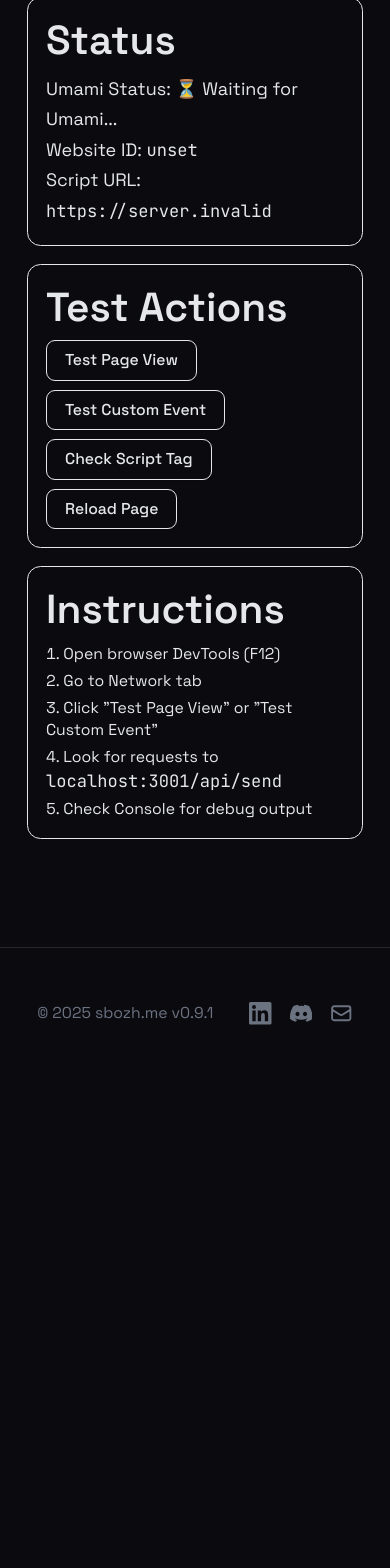
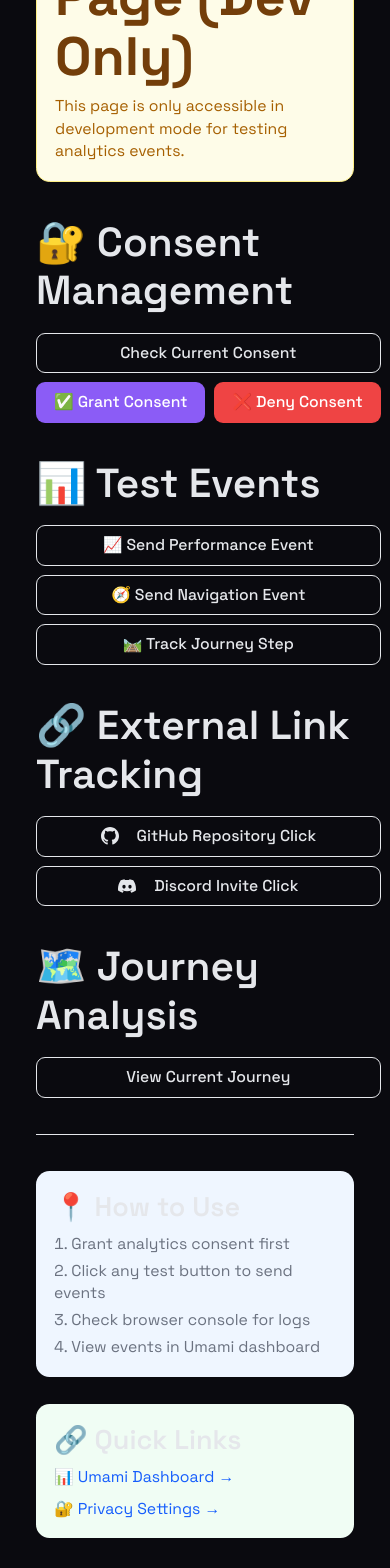
Before and after one commit to sbozh-me/website, a Next.js app in the folder apps/web/: page /test-analytics in a window 390 px wide. Shown: the part 360-1928 px from the top of the page. Before the commit the page ends 1439 px from the top, so only its background shows below. Built offline with nearby package versions, Linux system fonts and the light colour scheme; no server answers.

Commit message:
feat(analytics): add external link tracking and test page

```diff
--- a/apps/web/app/(main)/test-analytics/page.tsx
+++ b/apps/web/app/(main)/test-analytics/page.tsx
@@ -1,112 +1,215 @@
 'use client';
 
-import { useEffect, useState } from 'react';
 import { Button } from '@sbozh/react-ui/components/ui/button';
+import { analyticsEvents, EventCategory, EventAction } from '@/lib/analytics/events';
+import { userJourney } from '@/lib/analytics/journey';
+import { consentManager } from '@/lib/privacy/consent';
+import { useExternalLinkTracking } from '@/hooks/useExternalLinkTracking';
+import { notFound } from 'next/navigation';
 
 export default function TestAnalyticsPage() {
-  const [umamiStatus, setUmamiStatus] = useState<string>('Checking...');
-  const [websiteId, setWebsiteId] = useState<string>('');
+  // Only show this page in development mode
+  if (process.env.NODE_ENV === 'production') {
+    notFound();
+  }
 
-  useEffect(() => {
-    // Check environment variables
-    const id = process.env.NEXT_PUBLIC_UMAMI_WEBSITE_ID || 'Not set';
-    setWebsiteId(id);
+  const { trackRepositoryClick, trackDiscordInviteClick, trackExternalLink } = useExternalLinkTracking();
 
-    // Check if Umami is loaded
-    const checkUmami = setInterval(() => {
-      if (window.umami) {
-        setUmamiStatus('✅ Umami loaded');
-        clearInterval(checkUmami);
-
-        // Check what's in the umami object
-        console.log('Umami object:', window.umami);
-        console.log('Umami track function:', window.umami.track);
-      } else {
-        setUmamiStatus('⏳ Waiting for Umami...');
-      }
-    }, 500);
-
-    // Cleanup
-    return () => clearInterval(checkUmami);
-  }, []);
-
-  const testPageView = () => {
-    if (window.umami) {
-      console.log('Sending test pageview...');
-      window.umami.track('pageview');
-    } else {
-      alert('Umami not loaded!');
-    }
+  const testPerformanceEvent = () => {
+    analyticsEvents.track({
+      category: EventCategory.Performance,
+      action: EventAction.View,
+      label: 'test_metric',
+      value: Math.round(Math.random() * 1000),
+      metadata: {
+        test: true,
+        timestamp: new Date().toISOString(),
+      },
+    });
+    console.log('✅ Performance event sent');
   };
 
-  const testCustomEvent = () => {
-    if (window.umami) {
-      console.log('Sending test event...');
-      window.umami.track('test-button-click', {
-        button: 'test',
-        timestamp: new Date().toISOString()
+  const testUserJourney = () => {
+    userJourney.track('test_page_view', {
+      page: '/test-analytics',
+      action: 'button_click',
     });
-    } else {
-      alert('Umami not loaded!');
-    }
+    console.log('✅ Journey step tracked');
   };
 
-  const checkScript = () => {
-    const scripts = document.querySelectorAll('script');
-    scripts.forEach(script => {
-      if (script.src.includes('umami') || script.src.includes('3001')) {
-        console.log('Found Umami script:', {
-          src: script.src,
-          'data-website-id': script.getAttribute('data-website-id'),
-          'data-auto-track': script.getAttribute('data-auto-track'),
-          'data-domains': script.getAttribute('data-domains'),
+  const testNavigationEvent = () => {
+    analyticsEvents.track({
+      category: EventCategory.Navigation,
+      action: EventAction.Click,
+      label: 'test_navigation',
+      metadata: {
+        from: '/test-analytics',
+        to: '/home',
+      },
     });
-      }
+    console.log('✅ Navigation event sent');
+  };
+
+  const testRepositoryClick = () => {
+    trackRepositoryClick({
+      repository: 'https://github.com/sbozh/website',
+      projectName: 'sbozh.me',
+      platform: 'github',
+      location: 'test_page',
     });
+    console.log('✅ Repository click tracked');
+  };
+
+  const testDiscordInviteClick = () => {
+    trackDiscordInviteClick({
+      inviteCode: 'test123',
+      serverName: 'sbozh.me Community',
+      location: 'test_page',
+    });
+    console.log('✅ Discord invite click tracked');
+  };
+
+  const checkConsent = () => {
+    const state = consentManager.getState();
+    console.log('Consent state:', state);
+    alert(`Analytics consent: ${state.analytics ? '✅ Granted' : '❌ Denied'}`);
+  };
+
+  const grantConsent = () => {
+    consentManager.saveConsent({ analytics: true });
+    console.log('✅ Analytics consent granted');
+    alert('Analytics consent granted!');
+  };
+
+  const denyConsent = () => {
+    consentManager.saveConsent({ analytics: false });
+    console.log('❌ Analytics consent denied');
+    alert('Analytics consent denied!');
+  };
+
+  const showJourney = () => {
+    const journey = userJourney.getJourney();
+    console.log('User Journey:', journey);
+    alert(`User has ${journey.length} steps in their journey. Check console for details.`);
   };
 
   return (
-    <div className="mx-auto px-6 md:px-12 lg:px-24 py-24">
-      <div className="max-w-3xl mx-auto">
-        <h1 className="tracking-tight">Analytics Debug Page</h1>
-
-        <div className="mt-8 space-y-4">
-          <div className="p-4 border rounded-lg">
-            <h2 className="font-semibold mb-2">Status</h2>
-            <p>Umami Status: {umamiStatus}</p>
-            <p>Website ID: <code className="text-xs">{websiteId}</code></p>
-            <p>Script URL: <code className="text-xs">{process.env.NEXT_PUBLIC_UMAMI_SCRIPT_URL}</code></p>
+    <div className="container mx-auto p-8 space-y-8">
+      <div className="bg-yellow-50 dark:bg-yellow-950/20 border border-yellow-200 dark:border-yellow-800 rounded-lg p-4">
+        <h1 className="text-2xl font-bold text-yellow-900 dark:text-yellow-100">
+          🧪 Analytics Testing Page (Dev Only)
+        </h1>
+        <p className="text-sm text-yellow-700 dark:text-yellow-300 mt-2">
+          This page is only accessible in development mode for testing analytics events.
+        </p>
       </div>
 
-          <div className="p-4 border rounded-lg">
-            <h2 className="font-semibold mb-2">Test Actions</h2>
-            <div className="flex gap-2 flex-wrap">
-              <Button onClick={testPageView} variant="outline">
-                Test Page View
+      <div className="grid md:grid-cols-2 gap-8">
+        {/* Consent Management */}
+        <div className="space-y-4">
+          <h2 className="text-lg font-semibold flex items-center gap-2">
+            🔐 Consent Management
+          </h2>
+          <div className="space-y-2">
+            <Button onClick={checkConsent} className="w-full" variant="outline">
+              Check Current Consent
             </Button>
-              <Button onClick={testCustomEvent} variant="outline">
-                Test Custom Event
+            <div className="flex gap-2">
+              <Button onClick={grantConsent} className="flex-1" variant="default">
+                ✅ Grant Consent
               </Button>
-              <Button onClick={checkScript} variant="outline">
-                Check Script Tag
+              <Button onClick={denyConsent} className="flex-1" variant="destructive">
+                ❌ Deny Consent
               </Button>
-              <Button onClick={() => window.location.reload()} variant="outline">
-                Reload Page
+            </div>
+          </div>
+        </div>
+
+        {/* Event Testing */}
+        <div className="space-y-4">
+          <h2 className="text-lg font-semibold flex items-center gap-2">
+            📊 Test Events
+          </h2>
+          <div className="space-y-2">
+            <Button onClick={testPerformanceEvent} className="w-full" variant="outline">
+              📈 Send Performance Event
+            </Button>
+            <Button onClick={testNavigationEvent} className="w-full" variant="outline">
+              🧭 Send Navigation Event
+            </Button>
+            <Button onClick={testUserJourney} className="w-full" variant="outline">
+              🛤️ Track Journey Step
             </Button>
           </div>
         </div>
 
-          <div className="p-4 border rounded-lg">
-            <h2 className="font-semibold mb-2">Instructions</h2>
-            <ol className="list-decimal list-inside space-y-1 text-sm">
-              <li>Open browser DevTools (F12)</li>
-              <li>Go to Network tab</li>
-              <li>Click "Test Page View" or "Test Custom Event"</li>
-              <li>Look for requests to <code>localhost:3001/api/send</code></li>
-              <li>Check Console for debug output</li>
+        {/* External Link Tracking */}
+        <div className="space-y-4">
+          <h2 className="text-lg font-semibold flex items-center gap-2">
+            🔗 External Link Tracking
+          </h2>
+          <div className="space-y-2">
+            <Button onClick={testRepositoryClick} className="w-full" variant="outline">
+              <svg className="w-4 h-4 mr-2" viewBox="0 0 24 24" fill="currentColor">
+                <path d="M12 0c-6.626 0-12 5.373-12 12 0 5.302 3.438 9.8 8.207 11.387.599.111.793-.261.793-.577v-2.234c-3.338.726-4.033-1.416-4.033-1.416-.546-1.387-1.333-1.756-1.333-1.756-1.089-.745.083-.729.083-.729 1.205.084 1.839 1.237 1.839 1.237 1.07 1.834 2.807 1.304 3.492.997.107-.775.418-1.305.762-1.604-2.665-.305-5.467-1.334-5.467-5.931 0-1.311.469-2.381 1.236-3.221-.124-.303-.535-1.524.117-3.176 0 0 1.008-.322 3.301 1.23.957-.266 1.983-.399 3.003-.404 1.02.005 2.047.138 3.006.404 2.291-1.552 3.297-1.23 3.297-1.23.653 1.653.242 2.874.118 3.176.77.84 1.235 1.911 1.235 3.221 0 4.609-2.807 5.624-5.479 5.921.43.372.823 1.102.823 2.222v3.293c0 .319.192.694.801.576 4.765-1.589 8.199-6.086 8.199-11.386 0-6.627-5.373-12-12-12z"/>
+              </svg>
+              GitHub Repository Click
+            </Button>
+            <Button onClick={testDiscordInviteClick} className="w-full" variant="outline">
+              <svg className="w-4 h-4 mr-2" viewBox="0 0 24 24" fill="currentColor">
+                <path d="M20.317 4.37a19.791 19.791 0 0 0-4.885-1.515a.074.074 0 0 0-.079.037c-.21.375-.444.864-.608 1.25a18.27 18.27 0 0 0-5.487 0a12.64 12.64 0 0 0-.617-1.25a.077.077 0 0 0-.079-.037A19.736 19.736 0 0 0 3.677 4.37a.07.07 0 0 0-.032.027C.533 9.046-.32 13.58.099 18.057a.082.082 0 0 0 .031.057a19.9 19.9 0 0 0 5.993 3.03a.078.078 0 0 0 .084-.028a14.09 14.09 0 0 0 1.226-1.994a.076.076 0 0 0-.041-.106a13.107 13.107 0 0 1-1.872-.892a.077.077 0 0 1-.008-.128a10.2 10.2 0 0 0 .372-.292a.074.074 0 0 1 .077-.01c3.928 1.793 8.18 1.793 12.062 0a.074.074 0 0 1 .078.01c.12.098.246.198.373.292a.077.077 0 0 1-.006.127a12.299 12.299 0 0 1-1.873.892a.077.077 0 0 0-.041.107c.36.698.772 1.362 1.225 1.993a.076.076 0 0 0 .084.028a19.839 19.839 0 0 0 6.002-3.03a.077.077 0 0 0 .032-.054c.5-5.177-.838-9.674-3.549-13.66a.061.061 0 0 0-.031-.03zM8.02 15.33c-1.182 0-2.157-1.085-2.157-2.419c0-1.333.956-2.419 2.157-2.419c1.21 0 2.176 1.096 2.157 2.42c0 1.333-.956 2.418-2.157 2.418zm7.975 0c-1.183 0-2.157-1.085-2.157-2.419c0-1.333.955-2.419 2.157-2.419c1.21 0 2.176 1.096 2.157 2.42c0 1.333-.946 2.418-2.157 2.418z"/>
+              </svg>
+              Discord Invite Click
+            </Button>
+          </div>
+        </div>
+
+        {/* Journey Analysis */}
+        <div className="space-y-4">
+          <h2 className="text-lg font-semibold flex items-center gap-2">
+            🗺️ Journey Analysis
+          </h2>
+          <div className="space-y-2">
+            <Button onClick={showJourney} className="w-full" variant="outline">
+              View Current Journey
+            </Button>
+          </div>
+        </div>
+      </div>
+
+      <div className="grid md:grid-cols-2 gap-6 pt-8 border-t">
+        <div className="p-4 bg-blue-50 dark:bg-blue-950/20 rounded-lg">
+          <h3 className="font-semibold mb-2">📍 How to Use</h3>
+          <ol className="text-sm space-y-1 list-decimal list-inside text-muted-foreground">
+            <li>Grant analytics consent first</li>
+            <li>Click any test button to send events</li>
+            <li>Check browser console for logs</li>
+            <li>View events in Umami dashboard</li>
           </ol>
         </div>
+
+        <div className="p-4 bg-green-50 dark:bg-green-950/20 rounded-lg">
+          <h3 className="font-semibold mb-2">🔗 Quick Links</h3>
+          <div className="space-y-2 text-sm">
+            <a
+              href="http://localhost:3001"
+              target="_blank"
+              className="flex items-center gap-2 text-blue-600 hover:underline"
+            >
+              📊 Umami Dashboard →
+            </a>
+            <a
+              href="/privacy"
+              className="flex items-center gap-2 text-blue-600 hover:underline"
+            >
+              🔐 Privacy Settings →
+            </a>
           </div>
+        </div>
+      </div>
+
+      <div className="text-xs text-center text-muted-foreground pt-4">
+        💡 Tip: Open DevTools Console (F12) to see detailed event logs
       </div>
     </div>
   );
--- /dev/null
+++ b/apps/web/hooks/useExternalLinkTracking.ts
@@ -0,0 +1,100 @@
+'use client';
+
+import { analyticsEvents, EventCategory, EventAction } from '@/lib/analytics/events';
+import { userJourney } from '@/lib/analytics/journey';
+
+interface ExternalLinkData {
+  url: string;
+  label: string;
+  projectId?: string;
+  location?: string;
+}
+
+export function useExternalLinkTracking() {
+  const trackRepositoryClick = (data: {
+    repository: string;
+    projectName: string;
+    platform?: 'github' | 'gitlab' | 'bitbucket';
+    location?: string;
+  }) => {
+    // Track as analytics event
+    analyticsEvents.track({
+      category: EventCategory.Social,
+      action: EventAction.Click,
+      label: 'repository_link',
+      metadata: {
+        repository: data.repository,
+        project: data.projectName,
+        platform: data.platform || 'github',
+        location: data.location || 'unknown',
+        timestamp: Date.now(),
+      },
+    });
+
+    // Track in user journey
+    userJourney.track('clicked_repository', {
+      repository: data.repository,
+      project: data.projectName,
+      platform: data.platform,
+      location: data.location,
+    });
+
+    console.log('[Analytics] Repository click tracked:', data);
+  };
+
+  const trackDiscordInviteClick = (data: {
+    inviteCode?: string;
+    serverName?: string;
+    location?: string;
+  }) => {
+    // Track as analytics event
+    analyticsEvents.track({
+      category: EventCategory.Social,
+      action: EventAction.Click,
+      label: 'discord_invite',
+      metadata: {
+        inviteCode: data.inviteCode,
+        serverName: data.serverName || 'sbozh.me',
+        location: data.location || 'unknown',
+        timestamp: Date.now(),
+      },
+    });
+
+    // Track in user journey
+    userJourney.track('clicked_discord_invite', {
+      serverName: data.serverName,
+      location: data.location,
+    });
+
+    console.log('[Analytics] Discord invite click tracked:', data);
+  };
+
+  const trackExternalLink = (data: ExternalLinkData) => {
+    // Generic external link tracking
+    analyticsEvents.track({
+      category: EventCategory.Navigation,
+      action: EventAction.Click,
+      label: 'external_link',
+      metadata: {
+        url: data.url,
+        label: data.label,
+        projectId: data.projectId,
+        location: data.location,
+        timestamp: Date.now(),
+      },
+    });
+
+    // Track in user journey
+    userJourney.track('clicked_external_link', {
+      url: data.url,
+      label: data.label,
+      projectId: data.projectId,
+    });
+  };
+
+  return {
+    trackRepositoryClick,
+    trackDiscordInviteClick,
+    trackExternalLink,
+  };
+}
```
Also changed, not shown: apps/web/components/projects/ProjectLinks.tsx (+37 -0 lines), 1 other file (tests, documents, lock files or other folders). Lines whose indentation alone changed are shown as unchanged.
